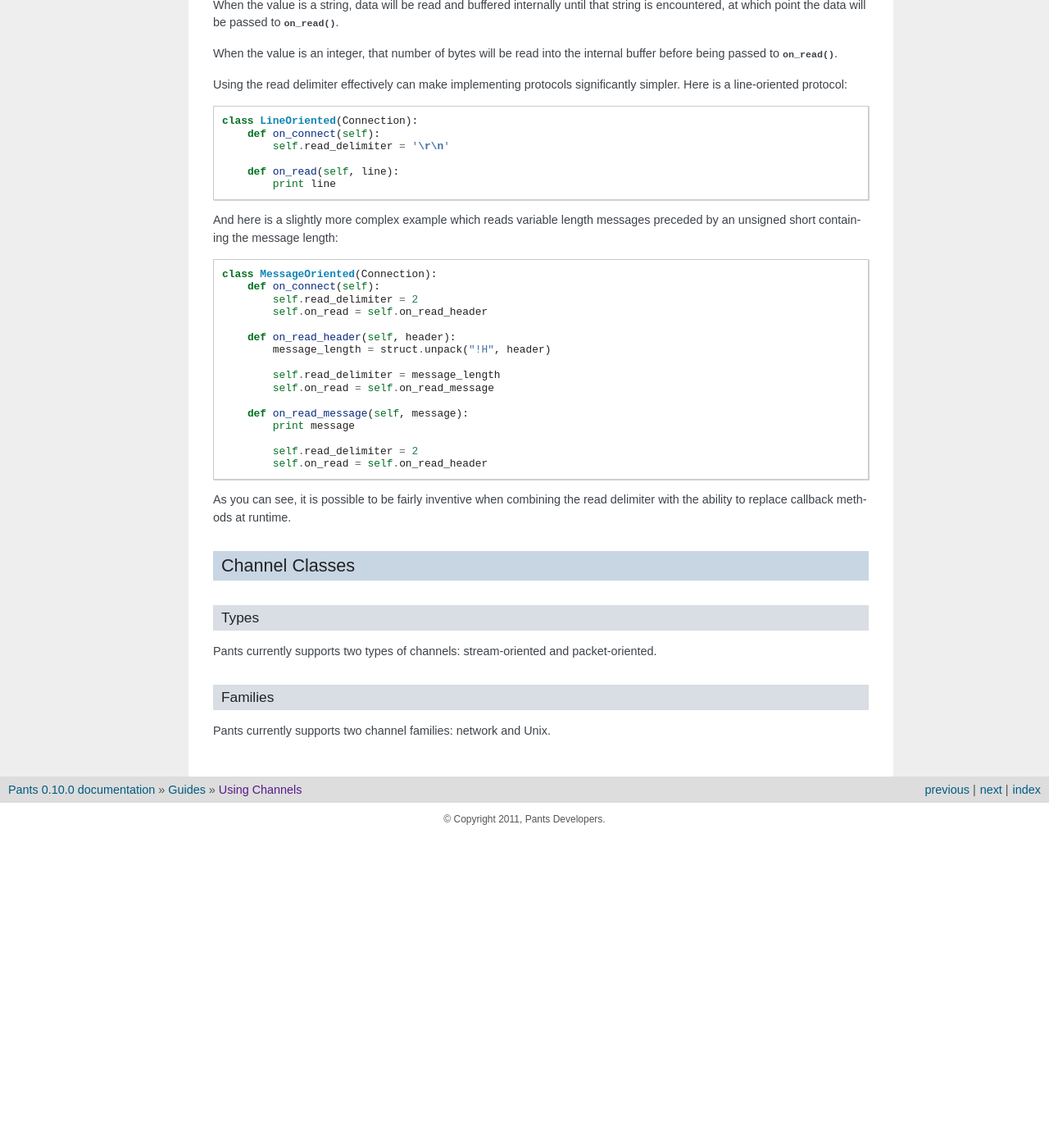
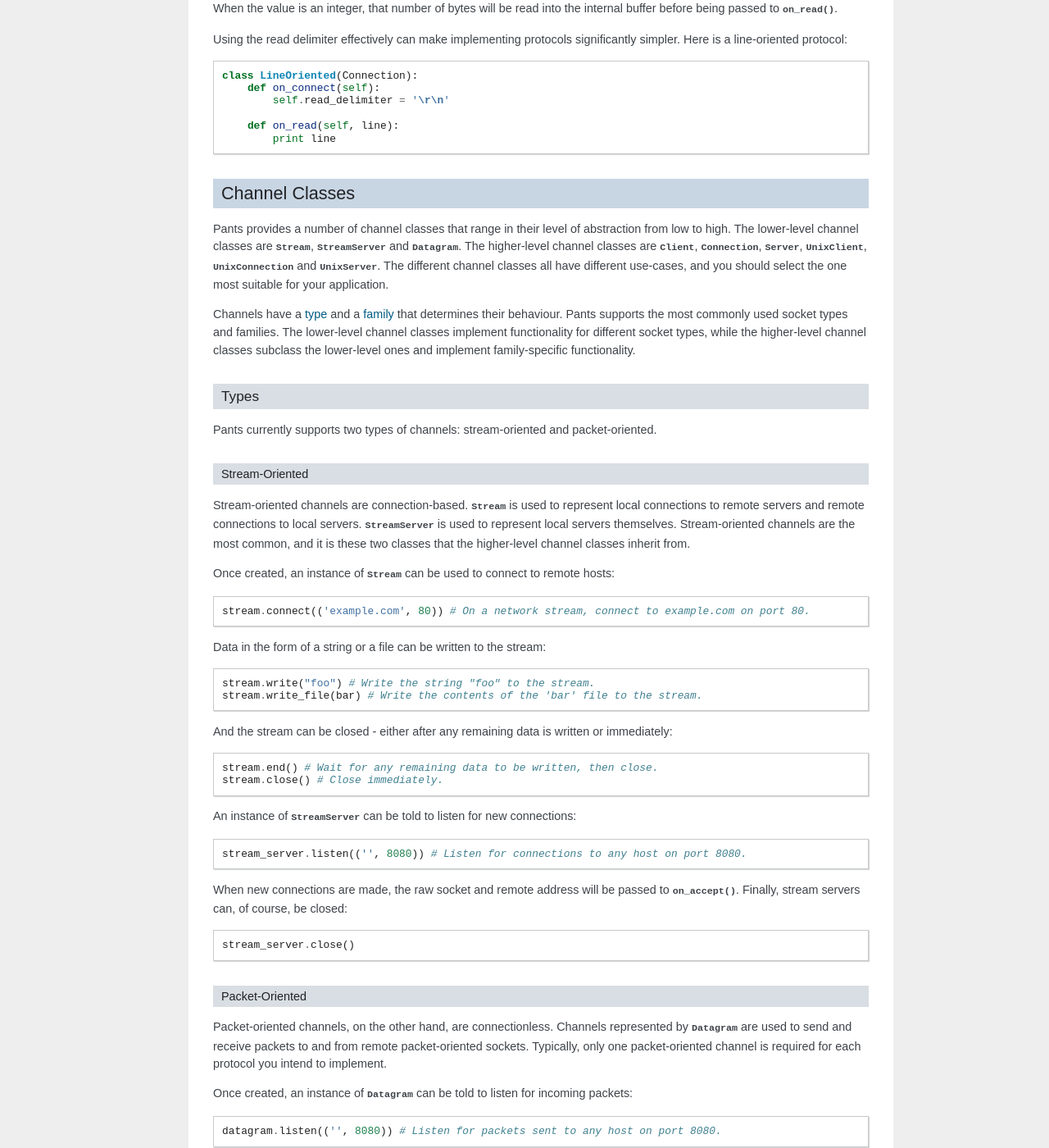
Before and after one commit to ecdavis/pants, a Sphinx documentation site: the page built from docs/guides/channels.rst, in a window 1280 px wide and 1400 px high, scrolled down 1480 px. Shown: the whole window at 82% size. Built offline with Sphinx 7.4.7, drawn with Linux system fonts in a browser that asks for light colours; before the commit the page ends 2499 px from its top, so only the background shows below that; some of the changed text lies outside the part shown.

Commit message:
Finished another big chunk of the Using Channels guide.

```diff
--- a/docs/guides/channels.rst
+++ b/docs/guides/channels.rst
@@ -42,8 +38,8 @@ a method that is invoked when a particular event occurs on the channel - for
 instance, when data is read or a new client connects to the socket.
 
 When you want to define custom behaviour for a channel, you should subclass
-one of the existing :ref:`channel classes <channelclasses>` and define one or
-more callback methods on it. There are seven callback methods used in Pants:
+one of the existing channel classes and define one or more callback methods on
+it. There are seven callback methods used in Pants:
 
 * :meth:`on_read` - Called when data is read from the channel.
 * :meth:`on_write` - Called after the channel has finished writing data.
@@ -72,7 +68,7 @@ Handling Incoming Data
 
 One of the most common things you'll want to do when writing channel code is
 buffer incoming data and divide it into meaningful chunks. Pants channels
-allow you to do this through the use of a **read delimiter** attribute.
+allow you to do this through the use of a ``read_delimiter`` attribute.
 Channels will buffer incoming data internally and pass it to the
 :meth:`on_read` callback periodically, depending on the value of the read
 delimiter.
@@ -102,34 +98,27 @@ significantly simpler. Here is a line-oriented protocol::
         def on_read(self, line):
             print line
 
-And here is a slightly more complex example which reads variable length
-messages preceded by an unsigned short containing the message length::
-
-    class MessageOriented(Connection):
-        def on_connect(self):
-            self.read_delimiter = 2
-            self.on_read = self.on_read_header
-
-        def on_read_header(self, header):
-            message_length = struct.unpack("!H", header)
-
-            self.read_delimiter = message_length
-            self.on_read = self.on_read_message
-
-        def on_read_message(self, message):
-            print message
-
-            self.read_delimiter = 2
-            self.on_read = self.on_read_header
-
-As you can see, it is possible to be fairly inventive when combining the read
-delimiter with the ability to replace callback methods at runtime.
-
 
 .. _channelclasses:
 
 Channel Classes
 ===============
+
+Pants provides a number of channel classes that range in their level of
+abstraction from low to high. The lower-level channel classes are
+:class:`~pants.stream.Stream`, :class:`~pants.stream.StreamServer` and
+:class:`~pants.datagram.Datagram`. The higher-level channel classes are
+:class:`~pants.network.Client`, :class:`~pants.network.Connection`,
+:class:`~pants.network.Server`, :class:`~pants.unix.UnixClient`,
+:class:`~pants.unix.UnixConnection` and :class:`~pants.unix.UnixServer`. The
+different channel classes all have different use-cases, and you should select
+the one most suitable for your application.
+
+Channels have a :ref:`type <types>` and a :ref:`family <families>` that
+determines their behaviour. Pants supports the most commonly used socket types
+and families. The lower-level channel classes implement functionality for
+different socket types, while the higher-level channel classes subclass the
+lower-level ones and implement family-specific functionality.
 
 
 .. _types:
@@ -141,6 +130,68 @@ Pants currently supports two types of channels: stream-oriented and
 packet-oriented.
 
 
+Stream-Oriented
+^^^^^^^^^^^^^^^
+
+Stream-oriented channels are connection-based. :class:`~pants.stream.Stream`
+is used to represent local connections to remote servers and remote
+connections to local servers. :class:`~pants.stream.StreamServer` is used to
+represent local servers themselves. Stream-oriented channels are the most
+common, and it is these two classes that the higher-level channel classes
+inherit from.
+
+Once created, an instance of :class:`~pants.stream.Stream` can be used to
+connect to remote hosts::
+
+    stream.connect(('example.com', 80)) # On a network stream, connect to example.com on port 80.
+
+Data in the form of a string or a file can be written to the stream::
+
+    stream.write("foo") # Write the string "foo" to the stream.
+    stream.write_file(bar) # Write the contents of the 'bar' file to the stream.
+
+And the stream can be closed - either after any remaining data is written or
+immediately::
+
+    stream.end() # Wait for any remaining data to be written, then close.
+    stream.close() # Close immediately.
+
+An instance of :class:`~pants.stream.StreamServer` can be told to listen for
+new connections::
+
+    stream_server.listen(('', 8080)) # Listen for connections to any host on port 8080.
+
+When new connections are made, the raw socket and remote address will be
+passed to :meth:`~pants.stream.StreamServer.on_accept`. Finally, stream
+servers can, of course, be closed::
+
+    stream_server.close()
+
+
+Packet-Oriented
+^^^^^^^^^^^^^^^
+
+Packet-oriented channels, on the other hand, are connectionless. Channels
+represented by :class:`~pants.datagram.Datagram` are used to send and receive
+packets to and from remote packet-oriented sockets. Typically, only one
+packet-oriented channel is required for each protocol you intend to implement.
+
+Once created, an instance of :class:`~pants.datagram.Datagram` can be told to
+listen for incoming packets::
+
+    datagram.listen(('', 8080)) # Listen for packets sent to any host on port 8080.
+
+Packets can be send to remote hosts::
+
+    datagram.write("foo", ('example.com', 80)) # Send the string "foo" to example.com on port 80.
+
+And, as with streams, the datagram channel can be closed either immediately or
+after it has finished writing data::
+
+    datagram.end()
+    datagram.close()
+
+
 .. _families:
 
 Families
```
Also changed, not shown: other parts of docs/guides/channels.rst (+2 -6 lines).
